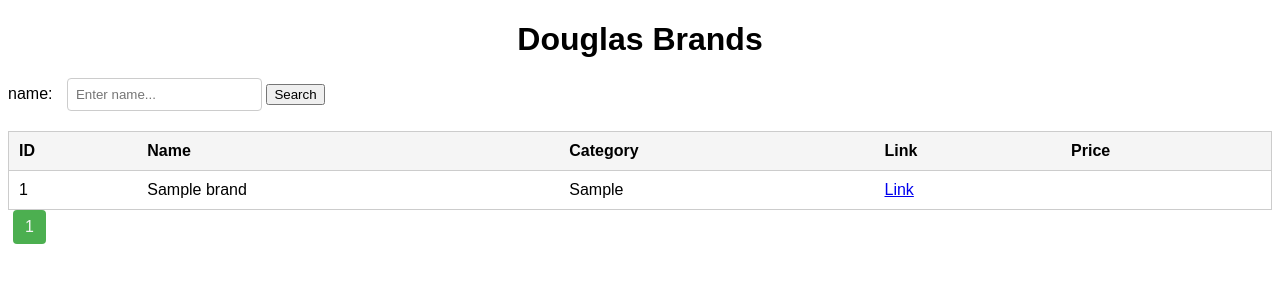
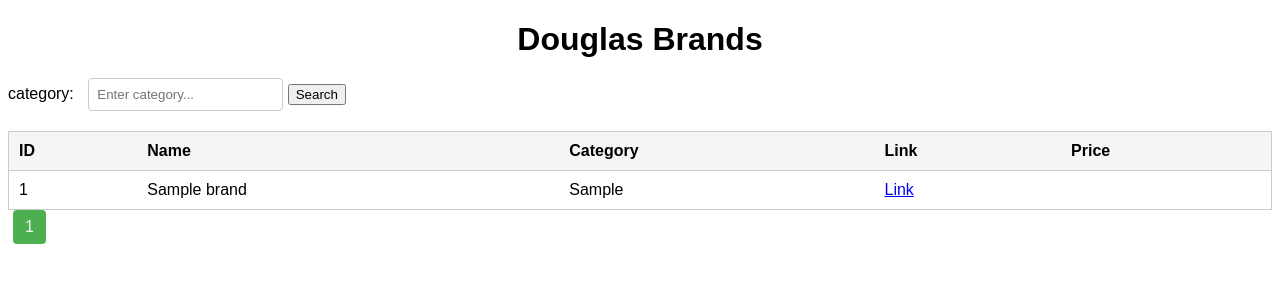
Before and after one commit to jsefiu1/starlabsAPI, a FastAPI app: page /douglas/view in a window 1280 px wide. Shown: the top 300 px of the page. Run offline with FastAPI, Linux system fonts and the light colour scheme; tables that the repository leaves empty hold one stand-in row (values such as "Sample post").

Commit message:
Filter based on category method added

```diff
--- a/app/routers/douglas.py
+++ b/app/routers/douglas.py
@@ -20,13 +20,13 @@ async def douglas_scrape(url_path: str= Query(default="Make-up/"), page_numbers:
 
 @router.get("/data")
 async def douglas_data(
-    name_contains: str = None,
+    category_contains: str = None,
     offset: int = None,
     limit: int = None,
 ):
     brands = session.query(Brand)
-    if name_contains:
-        brands = brands.filter(Brand.name.ilike(f"%{name_contains}%"))
+    if category_contains:
+        brands = brands.filter(Brand.category.ilike(f"%{category_contains}%"))
     total_brands = brands.count()
     if total_brands > 0:
         if limit:
@@ -47,12 +47,12 @@ async def douglas_data(
 @router.get("/view")
 async def douglas_view(
     request: Request,
-    name_contains: str = None,
+    category_contains: str = None,
     page: int = 1,
 ):
     offset = (page - 1) * limit
     result = await douglas_data(
-        name_contains=name_contains,
+        category_contains=category_contains,
         offset=offset,
         limit=limit
     )
@@ -66,6 +66,6 @@ async def douglas_view(
             "results": results,
             "current_page": page,
             "total_pages": total_pages,
-            "name_contains": name_contains,
+            "category_contains": category_contains,
         },
     )
--- a/app/templates/douglas.html
+++ b/app/templates/douglas.html
@@ -64,8 +64,8 @@
     <h1>Douglas Brands</h1>
 
     <form class="search-form" action="{{ url_for('douglas_view') }}" method="get">
-        <label for="name_contains">name:</label>
-        <input type="text" id="name_contains" name="name_contains" placeholder="Enter name...">
+        <label for="category_contains">category:</label>
+        <input type="text" id="category_contains" name="category_contains" placeholder="Enter category...">
         <button type="submit">Search</button>
     </form>
     <table>
@@ -91,54 +91,54 @@
     </table>
     <div class="pagination">
         {% if current_page > 1 %}
-            <a href="/douglas/view?page={{ current_page - 1}}{%if name_contains %}&name_contains={{ name_contains}}{% endif %}">Previous</a>
+            <a href="/douglas/view?page={{ current_page - 1}}{%if category_contains %}&category_contains={{ category_contains}}{% endif %}">Previous</a>
         {% endif %}
 
         {% if total_pages <=7 %}
             {% for page in range(1, total_pages + 1) %}
                 {% if page == current_page %}
-                    <a href="/douglas/view?page={{ page }}{% if name_contains %}&name_contains={{ name_contains }}{% endif %}" class="current">{{ page }}</a>
+                    <a href="/douglas/view?page={{ page }}{% if category_contains %}&category_contains={{ category_contains }}{% endif %}" class="current">{{ page }}</a>
                 {% else %}
-                    <a href="/douglas/view?page={{ page }}{% if name_contains %}&name_contains={{ name_contains }}{% endif %}">{{ page }}</a>
+                    <a href="/douglas/view?page={{ page }}{% if category_contains %}&category_contains={{ category_contains }}{% endif %}">{{ page }}</a>
                 {% endif %}
             {% endfor %}
         {% else %}
             {% if current_page <=4%}
                 {% for page in range(1, current_page + 3) %}
                     {% if page == current_page %}
-                        <a href="/douglas/view?page={{ page }}{% if name_contains %}&name_contains={{ name_contains }}{% endif %}" class="current">{{ page }}</a>
+                        <a href="/douglas/view?page={{ page }}{% if category_contains %}&category_contains={{ category_contains }}{% endif %}" class="current">{{ page }}</a>
                     {% else %}
-                        <a href="/douglas/view?page={{ page }}{% if name_contains %}&name_contains={{ name_contains }}{% endif %}" class="current">{{ page }}</a>
+                        <a href="/douglas/view?page={{ page }}{% if category_contains %}&category_contains={{ category_contains }}{% endif %}" class="current">{{ page }}</a>
                     {% endif %}
                 {% endfor %}
                 ...
-                <a href="/douglas/view?page={{ total_pages }}{% if name_contains %}&name_contains={{ name_contains }}{% endif %}">{{ total_pages }}</a>
+                <a href="/douglas/view?page={{ total_pages }}{% if category_contains %}&category_contains={{ category_contains }}{% endif %}">{{ total_pages }}</a>
             {% elif current_page > total_pages - 2 %}
-                <a href="/douglas/view?page=1{% if name_contains %}&name_contains={{ name_contains }}{% endif %}">1</a>
+                <a href="/douglas/view?page=1{% if category_contains %}&category_contains={{ category_contains }}{% endif %}">1</a>
                 ...
                 {% for page in range(total_pages - 2, total_pages +1) %}
                     {% if page == current_page %}
-                        <a href="/douglas/view?page={{ page }}{% if name_contains %}&name_contains={{ name_contains }}{% endif %}" class="current">{{ page }}</a>
+                        <a href="/douglas/view?page={{ page }}{% if category_contains %}&category_contains={{ category_contains }}{% endif %}" class="current">{{ page }}</a>
                     {% else %}
-                        <a href="/douglas/view?page={{ page }}{% if name_contains %}&name_contains={{ name_contains }}{% endif %}">{{ page }}</a>
+                        <a href="/douglas/view?page={{ page }}{% if category_contains %}&category_contains={{ category_contains }}{% endif %}">{{ page }}</a>
                     {% endif %}
                 {% endfor %}
             {% else %}
-                <a href="/douglas/view?page=1{% if name_contains %}&name_contains={{ name_contains }}{% endif %}">1</a>
+                <a href="/douglas/view?page=1{% if category_contains %}&category_contains={{ category_contains }}{% endif %}">1</a>
                 ...
                 {% for page in range(current_page - 1), current_page + 2 %}
                     {% if page == current_page %}
-                        <a href="/douglas/view?page={{ page }}{% if name_contains %}&name_contains={{ name_contains }}{% endif %}" class="current">{{ page }}</a>
+                        <a href="/douglas/view?page={{ page }}{% if category_contains %}&category_contains={{ category_contains }}{% endif %}" class="current">{{ page }}</a>
                     {% else %}
-                        <a href="/douglas/view?page={{ page }}{% if name_contains %}&name_contains={{ name_contains }}{% endif %}">{{ page }}</a>
+                        <a href="/douglas/view?page={{ page }}{% if category_contains %}&category_contains={{ category_contains }}{% endif %}">{{ page }}</a>
                     {% endif %}
                 {% endfor %}
                 ...
-                <a href="/douglas/view?page={{ total_pages }}{% if name_contains %}&name_contains={{ name_contains }}{% endif %}">{{ total_pages }}</a>
+                <a href="/douglas/view?page={{ total_pages }}{% if category_contains %}&category_contains={{ category_contains }}{% endif %}">{{ total_pages }}</a>
             {% endif %}
         {% endif %}
         {% if current_page < total_pages %}
-            <a href="/douglas/view03?page={{current_page + 1}}{%if name_contains %}&name_contains={{name_contains}}{% endif %}">Next</a>
+            <a href="/douglas/view03?page={{current_page + 1}}{%if category_contains %}&category_contains={{category_contains}}{% endif %}">Next</a>
         {% endif %}
     </div>
 </body>
```
